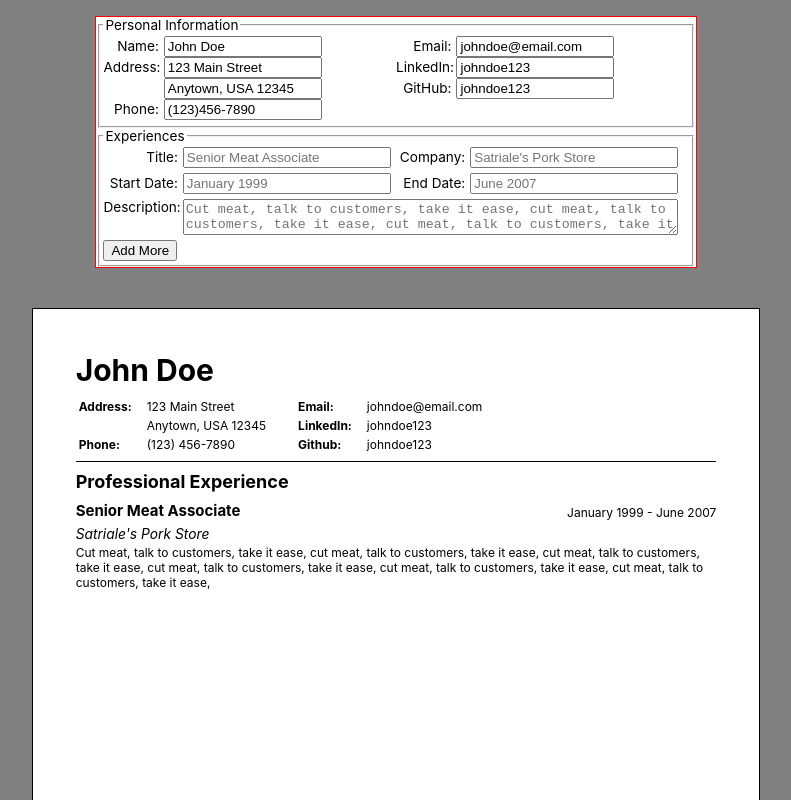
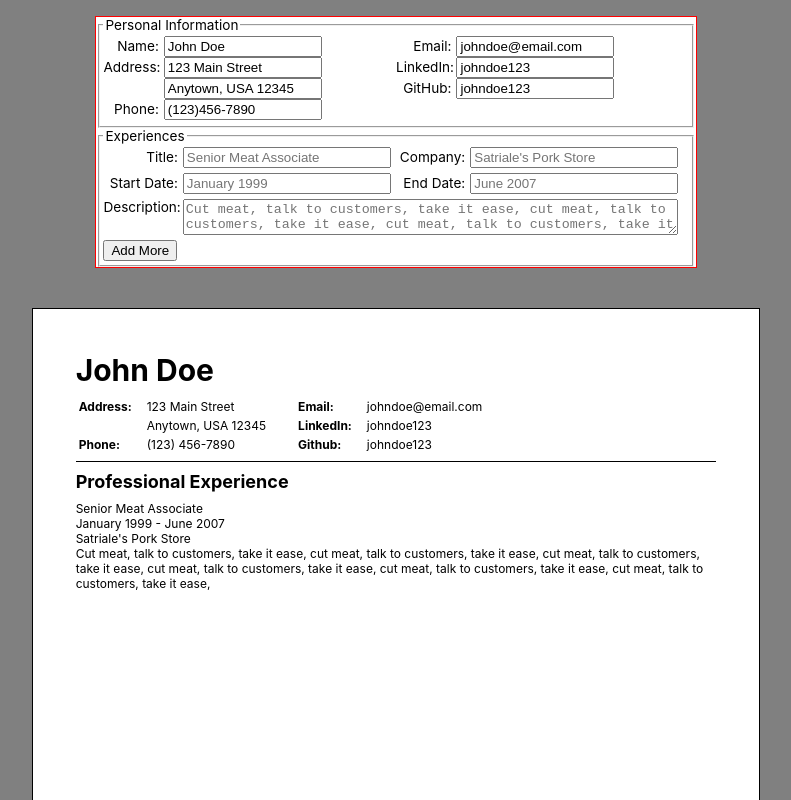
Before and after one commit to chadokada/odin-cv-project, a React (Create React App) app: page / in a window 1280 px wide. Shown: the top 800 px of the page, without its empty margins (244-1035 px from the left). Built offline with nearby package versions, Linux system fonts and the light colour scheme.

Commit message:
Finished Experience module

```diff
--- a/src/components/Experience.js
+++ b/src/components/Experience.js
@@ -9,23 +9,54 @@ class Experience extends Component {
     const { experiences } = this.props;
 
     return (
-      <div className="experience">
-        <h2>Professional Experience</h2>
+      <div className="experiences-render-container">
 
 
-        {experiences.map((experience) => {
-          return(
-            <div className='experience'>
-              <div className='experience-heading'>
-                <div className='experience-title'>{experience.title}</div>
-                <div className='experience-date'>
-                  {experience.start} - {experience.end}
+
+        {experiences.map((experience, index) => {
+          if (index === 0){
+            return(
+              <div className='experience-render'>
+                <h2>Professional Experience</h2>
+                <div className='experience-render' key={index}>
+                  <div className='experience-render-heading'>
+                    <div className='experience-render-title'>
+                      {experience.title}
+                    </div>
+                    <div className='experience-render-date'>
+                      {experience.start} - {experience.end}
+                    </div>
+                  </div>
+                  <div className='experience-render-company'>
+                    {experience.company}
+                  </div>
+                  <div className='experience-render-description'>
+                    {experience.description}
+                  </div>
                 </div>
               </div>
-              <div className='experience-company'>{experience.company}</div>
-              <div className='experience-description'>{experience.description}</div>
-            </div>
-          )
+            )
+          } else {
+            return(
+              <div className='experience-render' key={index}>
+                <div className='experience-render-heading'>
+                  <div className='experience-render-title'>
+                    {experience.title}
+                  </div>
+                  <div className='experience-render-date'>
+                    {experience.start} - {experience.end}
+                  </div>
+                </div>
+                <div className='experience-render-company'>
+                  {experience.company}
+                </div>
+                <div className='experience-render-description'>
+                  {experience.description}
+                </div>
+              </div>
+            )
+          }
+
 
         })}
 
```
